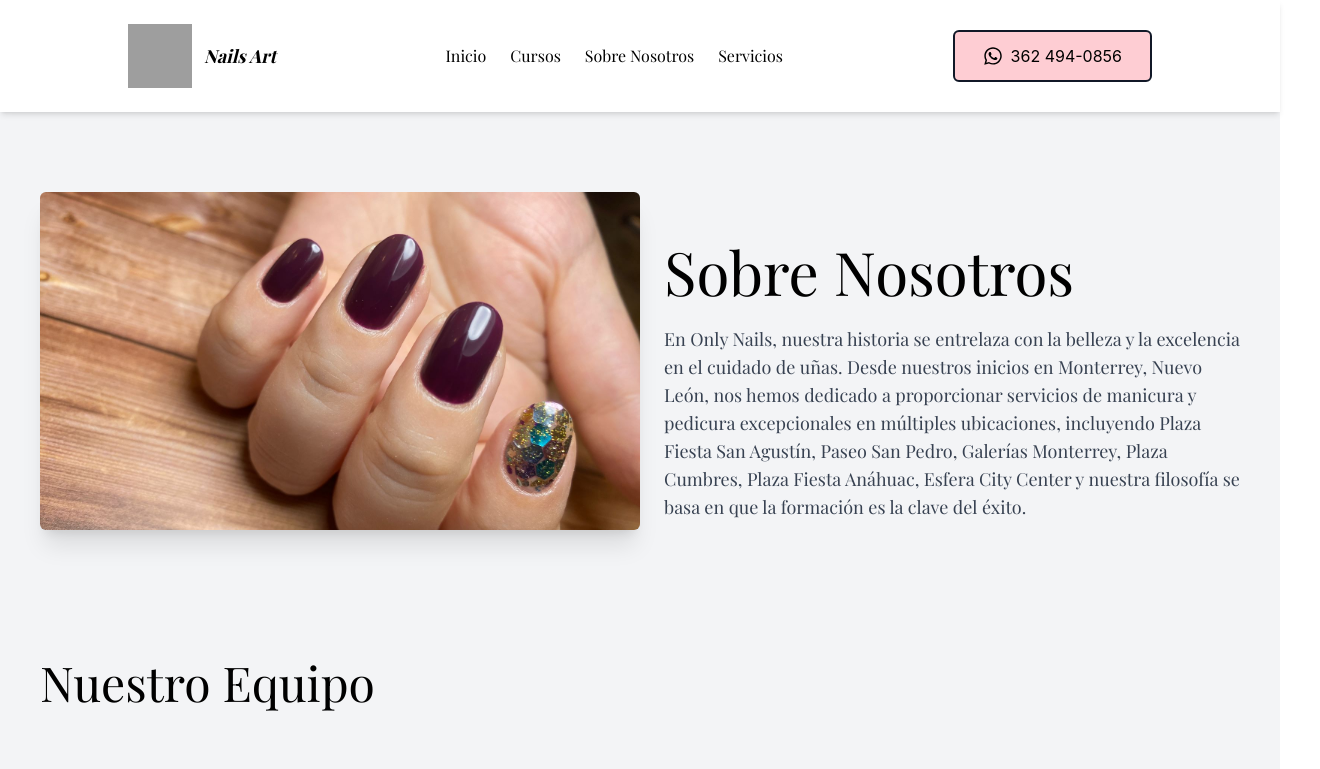
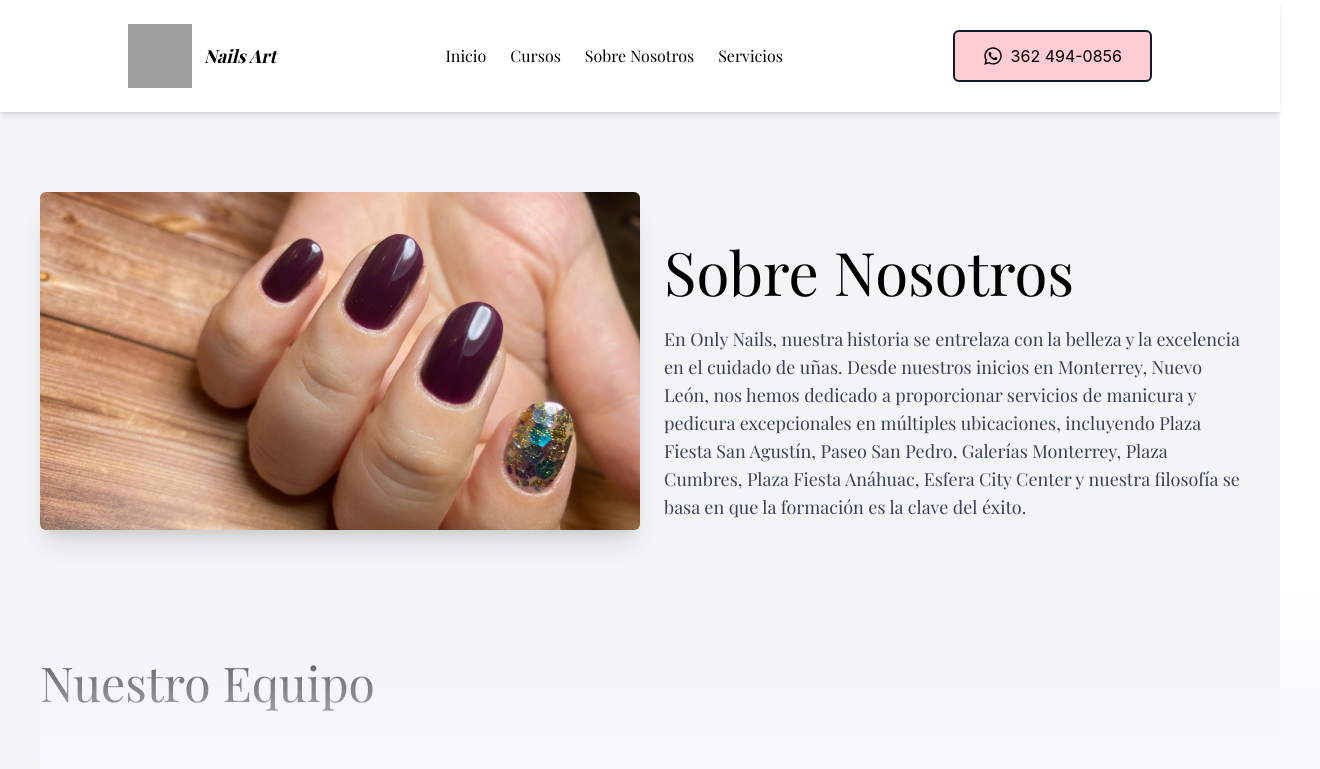
Before and after one commit to miguegomez2706/Manicure, a React (Vite) app: page /salon in a window 1280 px wide. Shown: the top 769 px of the page, 1320 px wide, since content can reach past the window. Built offline with nearby package versions, Linux system fonts and the light colour scheme; grey boxes are pictures that could not be loaded.

Commit message:
degradado en el swiper

```diff
--- a/src/components/organisms/ReusableSwiper.jsx
+++ b/src/components/organisms/ReusableSwiper.jsx
@@ -34,6 +34,7 @@ const ReusableSwiper = ({
           </SwiperSlide>
         ))}
       </Swiper>
+      <div className="absolute bottom-0 w-full h-60 bg-gradient-to-b from-transparent to-body pointer-events-none z-10" />
     </div>
   );
 };
```
